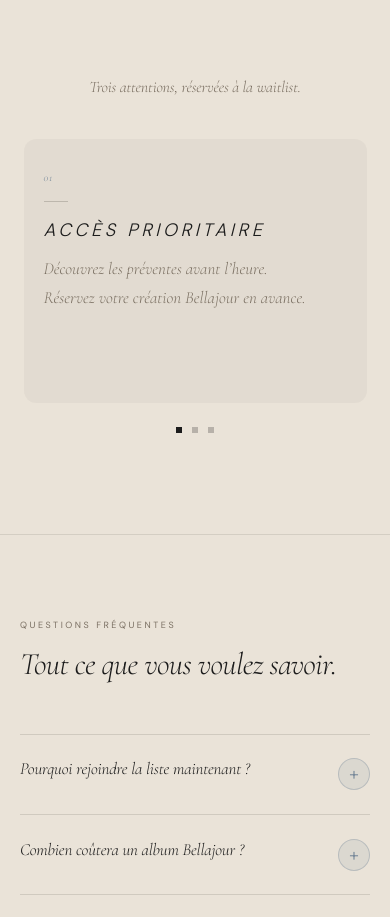
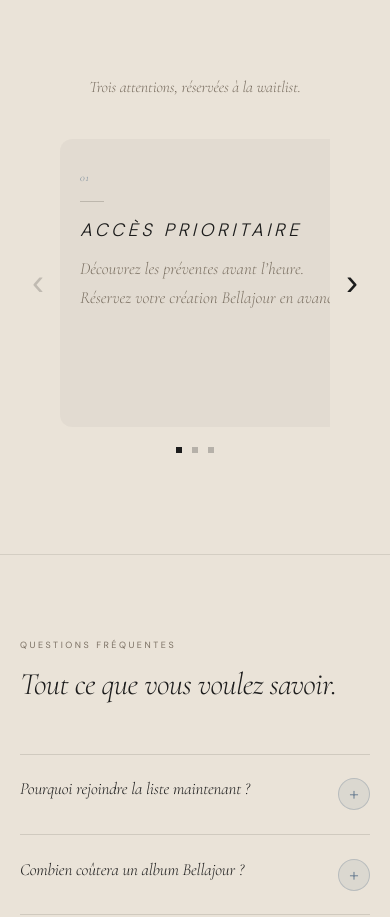
Before and after one commit to Lecrackerssurlepot/bellajour-prelaunch, a Next.js app: page / in a window 390 px wide. Shown: the part 4780-5697 px from the top of the page. Built offline with nearby package versions, Linux system fonts and the light colour scheme; no server answers.

Commit message:
feat(mobile): finalwaitlist add side arrows in addition to dots
Co-Authored-By: Claude Sonnet 4.6 <noreply@anthropic.com>

```diff
--- a/src/app/sections/FinalWaitlist.tsx
+++ b/src/app/sections/FinalWaitlist.tsx
@@ -373,10 +373,22 @@ export default function FinalWaitlist() {
           Trois attentions, réservées à la waitlist.
         </p>
 
-        <div ref={carouselRef} className="fwl-chapitres">
-          {CHAPITRES.map(c => (
-            <WaitlistChapterCard key={c.num} {...c} />
-          ))}
+        <div className="fwl-carousel-wrap">
+          <button
+            className={`fwl-arrow fwl-arrow-prev${activeDot === 0 ? ' is-disabled' : ''}`}
+            onClick={() => scrollToCard(Math.max(0, activeDot - 1))}
+            aria-label="Précédent"
+          >&#8249;</button>
+          <div ref={carouselRef} className="fwl-chapitres">
+            {CHAPITRES.map(c => (
+              <WaitlistChapterCard key={c.num} {...c} />
+            ))}
+          </div>
+          <button
+            className={`fwl-arrow fwl-arrow-next${activeDot === 2 ? ' is-disabled' : ''}`}
+            onClick={() => scrollToCard(Math.min(2, activeDot + 1))}
+            aria-label="Suivant"
+          >&#8250;</button>
         </div>
 
         <div className="fwl-dots">
--- a/src/app/sections/finalwaitlist.css
+++ b/src/app/sections/finalwaitlist.css
@@ -1053,14 +1053,28 @@
   }
 }
 
-/* ── Dots navigation — masqués desktop ── */
+/* ── Arrows + dots — masqués desktop ── */
+.fwl-arrow,
 .fwl-dots {
   display: none;
 }
 
-/* ── Carousel + dots mobile ── */
+.fwl-carousel-wrap {
+  width: 100%;
+}
+
+/* ── Carousel + arrows + dots mobile ── */
 @media (max-width: 767px) {
+  .fwl-carousel-wrap {
+    display: flex;
+    align-items: center;
+    gap: 4px;
+    width: 100%;
+  }
+
   .fwl-chapitres {
+    flex: 1;
+    min-width: 0;
     display: flex !important;
     flex-direction: row !important;
     overflow-x: auto !important;
@@ -1069,9 +1083,9 @@
     -webkit-overflow-scrolling: touch !important;
     scrollbar-width: none !important;
     grid-template-columns: none !important;
-    gap: 16px !important;
-    padding: 0 5vw 4px !important;
-    margin: 0 -5vw !important;
+    gap: 12px !important;
+    padding: 0 !important;
+    margin: 0 !important;
   }
 
   .fwl-chapitres::-webkit-scrollbar {
@@ -1079,8 +1093,30 @@
   }
 
   .fwl-card {
-    flex: 0 0 88vw !important;
+    flex: 0 0 80vw !important;
     scroll-snap-align: center !important;
+  }
+
+  .fwl-arrow {
+    display: flex !important;
+    flex-shrink: 0;
+    background: transparent;
+    border: none;
+    font-size: 36px;
+    line-height: 1;
+    color: var(--bj-text, #1C1C1C);
+    cursor: pointer;
+    padding: 0 4px;
+    min-width: 36px;
+    min-height: 44px;
+    align-items: center;
+    justify-content: center;
+    transition: opacity 0.3s;
+  }
+
+  .fwl-arrow.is-disabled {
+    opacity: 0.2;
+    pointer-events: none;
   }
 
   .fwl-dots {
```
